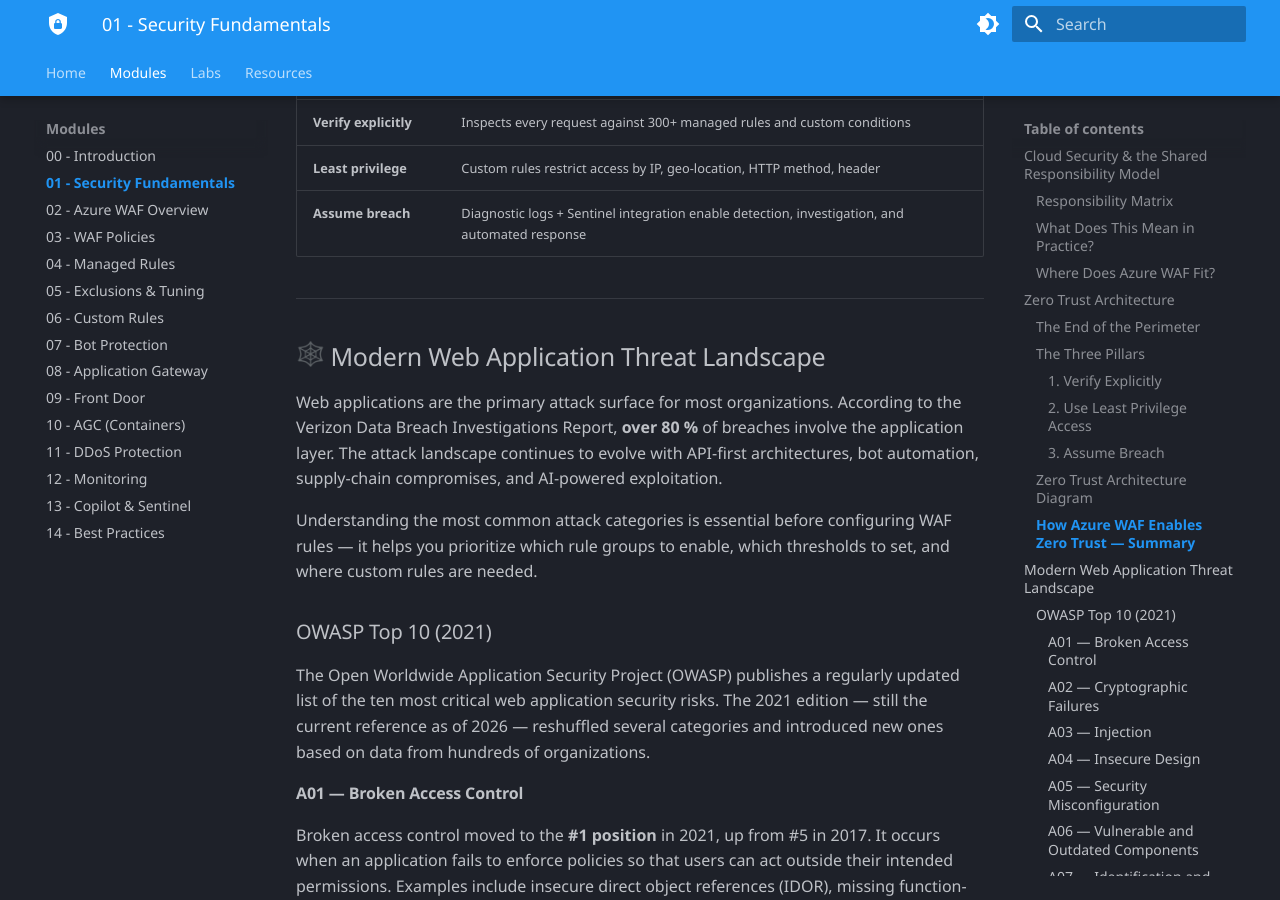
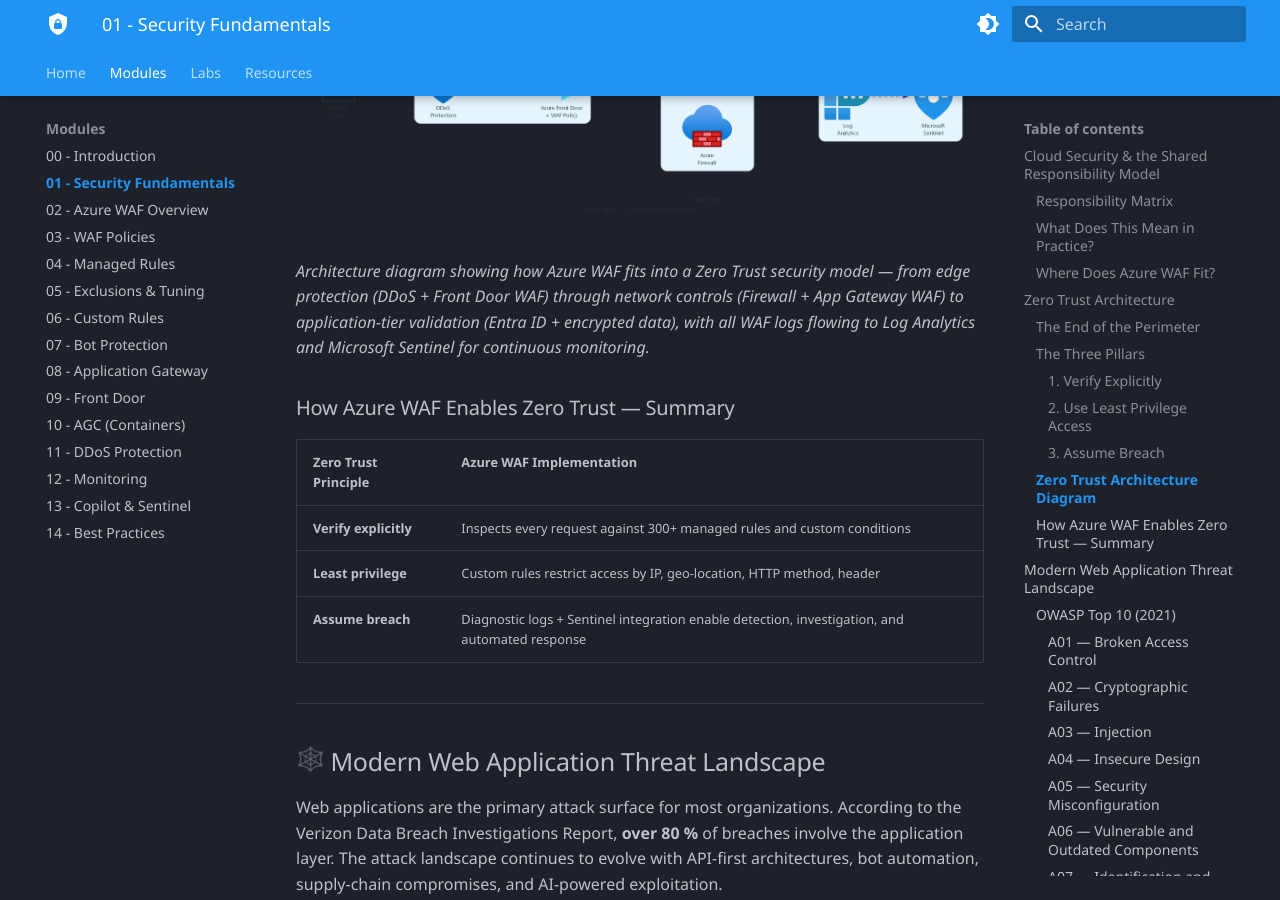
Before and after one commit to lcarli/AzureWAF-Learning, an MkDocs documentation site: the page built from docs/modules/01-security-fundamentals.md, in a window 1280 px wide and 900 px high, scrolled down 4254 px. Built offline with MkDocs 1.6.1 and Material for MkDocs 9.7.7, drawn with Linux system fonts in a browser that asks for light colours; emoji names are drawn with the system emoji font; some web fonts are replaced.

Commit message:
Replace Zero Trust mermaid with Azure icons diagram
Generated with Python diagrams library using official Azure service icons.
Shows complete Zero Trust flow: DDoS → Front Door WAF → App Gateway WAF →
App Service → Azure SQL, with Entra ID auth and Sentinel monitoring.

Co-authored-by: Copilot <223556219+Copilot@users.noreply.github.com>

````diff
--- a/docs/modules/01-security-fundamentals.md
+++ b/docs/modules/01-security-fundamentals.md
@@ -96,19 +96,9 @@ Design every system as if an attacker is already inside the network. Minimize th
 
 ### Zero Trust Architecture Diagram
 
-```mermaid
-flowchart LR
-    subgraph "Zero Trust Network"
-        A[Client] -->|HTTPS| B[Azure WAF]
-        B -->|Inspect & Filter| C[Application Gateway / Front Door]
-        C -->|Verified Request| D[Backend App Service]
-        D -->|Row-Level Security| E[(Azure SQL)]
-    end
-    B -.->|Logs| S[Microsoft Sentinel]
-    S -.->|Alert / Playbook| SOC[SOC Analyst]
-    style B fill:#0078d4,color:#fff
-    style S fill:#5c2d91,color:#fff
-```
+![Azure WAF Zero Trust Architecture](../assets/zero-trust-architecture.png)
+
+*Architecture diagram showing how Azure WAF fits into a Zero Trust security model — from edge protection (DDoS + Front Door WAF) through network controls (Firewall + App Gateway WAF) to application-tier validation (Entra ID + encrypted data), with all WAF logs flowing to Log Analytics and Microsoft Sentinel for continuous monitoring.*
 
 ### How Azure WAF Enables Zero Trust — Summary
 
````
Also changed, not shown: docs/assets/zero-trust-architecture.png (added).
